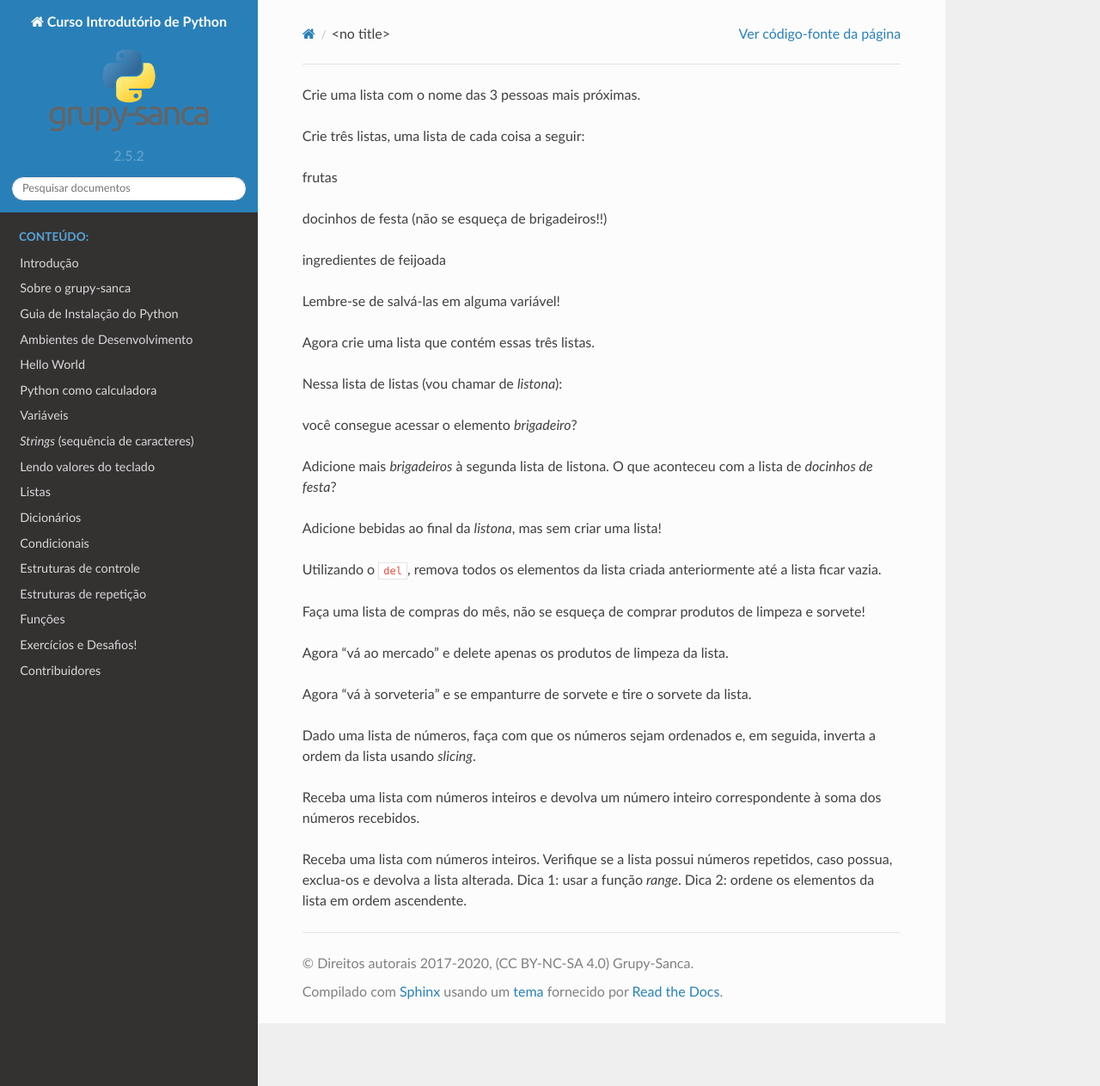
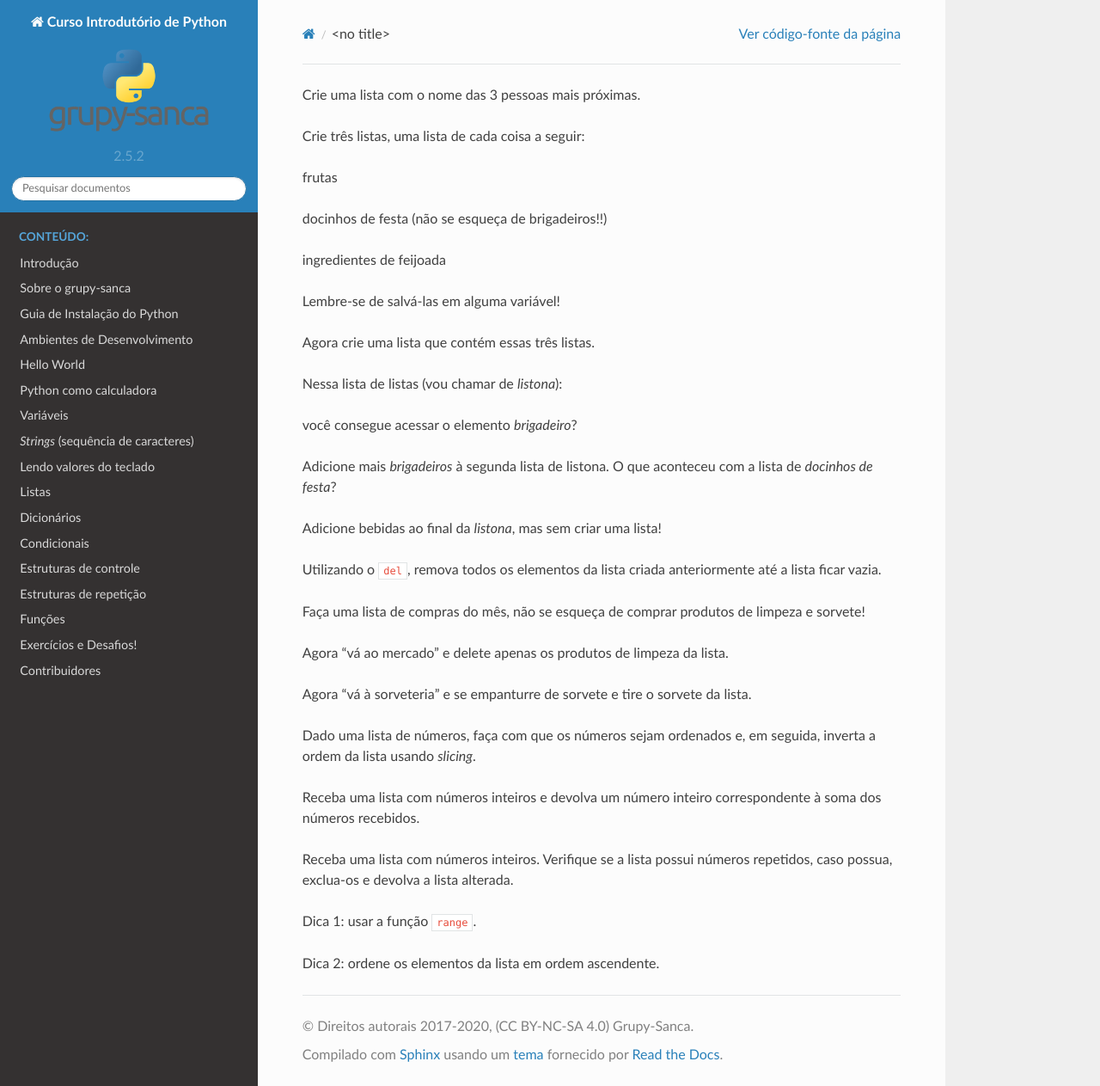
Before and after one commit to grupy-sanca/curso-python, a Sphinx documentation site: the page built from source/exercicios_listas.rst, in a window 1280 px wide and 1263 px high. Shown: the whole window at 86% size. Built offline with Sphinx 7.4.7 and the Read the Docs theme 2.0.0, drawn with Linux system fonts in a browser that asks for light colours.

```diff
--- a/source/exercicios_listas.rst
+++ b/source/exercicios_listas.rst
@@ -34,5 +34,7 @@
 #. Receba uma lista com números inteiros e devolva um número inteiro correspondente à soma dos números recebidos.
 
 #. Receba uma lista com números inteiros. Verifique se a lista possui números repetidos, caso possua, exclua-os e devolva a lista alterada.
-   Dica 1: usar a função *range*.
+
+   Dica 1: usar a função ``range``.
+
    Dica 2: ordene os elementos da lista em ordem ascendente.
```
